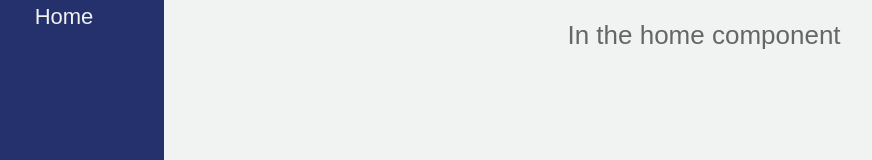
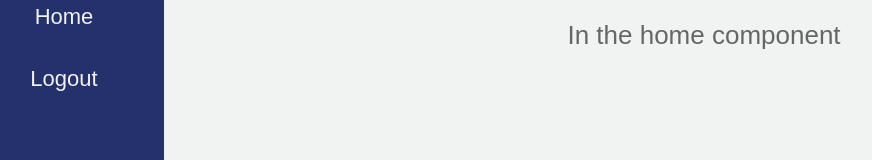
Before and after one commit to Flames-Of-Exile/FOE_FrontEnd, a React (Create React App) app in the folder foe_front/: page / in a window 1280 px wide. Both pictures are taken after typing "Sample", "Sample123" into the empty fields and a click on the button "Submit". Shown: the top 160 px of the page, without its empty margins (36-908 px from the left). Built offline with nearby package versions, Linux system fonts and the light colour scheme; no server answers.

Commit message:
added logout link to sidebar

```diff
--- a/foe_front/src/components/Sidebar.js
+++ b/foe_front/src/components/Sidebar.js
@@ -11,6 +11,7 @@ function Sidebar(props) {
             <br />
             {props.Application.state.currentUser ? // if user is logged in
             <div>
+                <Link to="/logout">Logout</Link>
                 {/* Links/info for logged in users here */}
             </div>
             : // else user is not logged in
```
